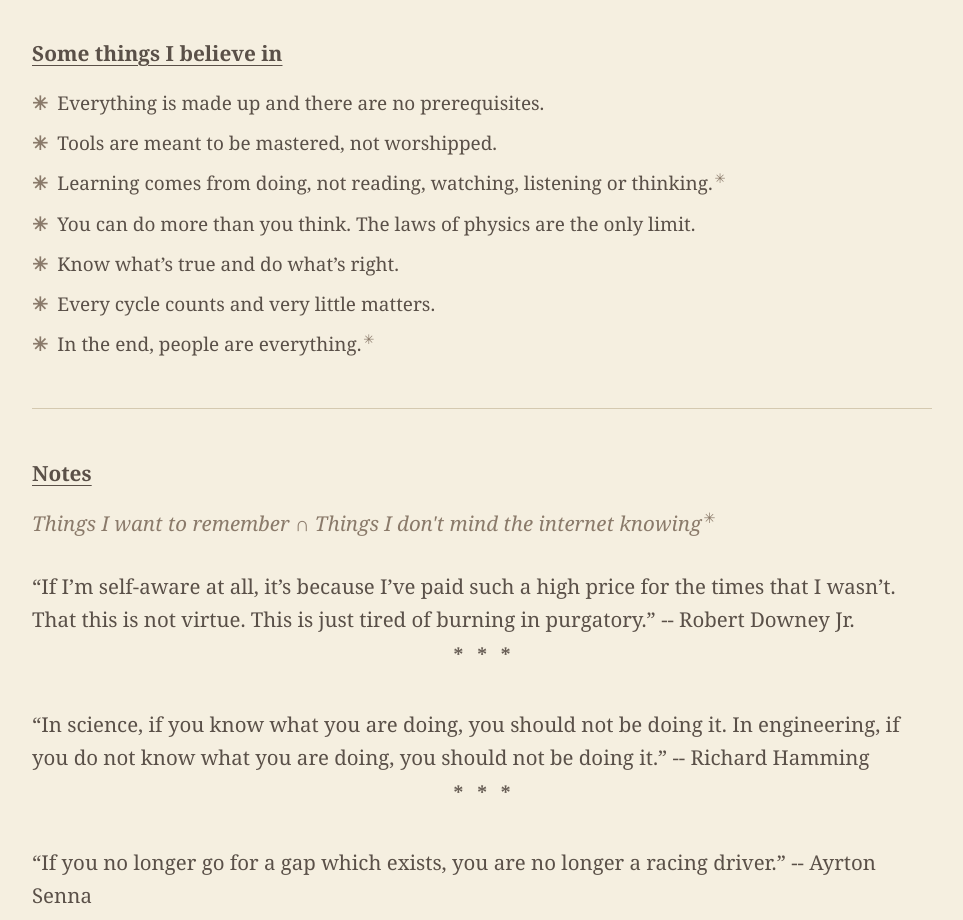
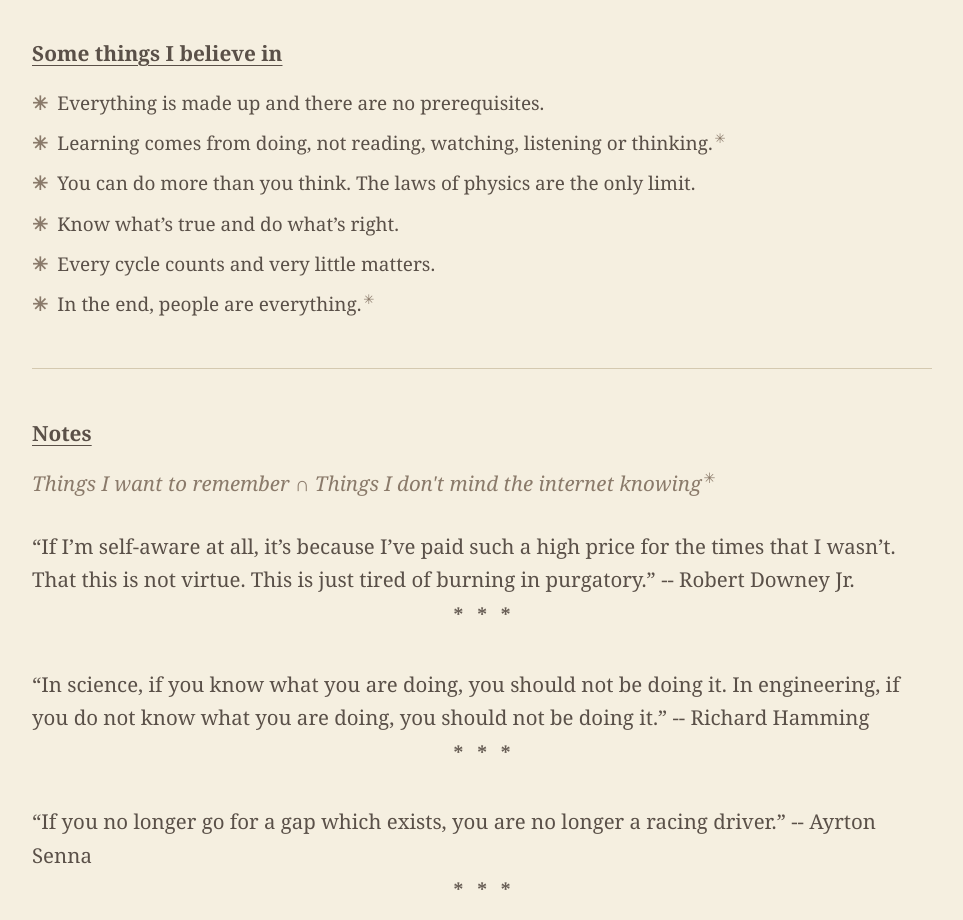
Before and after one commit to notsheesh/notsheesh.github.io, a React (Vite) app: page / in a window 1280 px wide. Shown: the part 840-1760 px from the top of the page, without its empty margins (248-1211 px from the left). Built offline with nearby package versions, Linux system fonts and the light colour scheme; a web font is replaced by a local one.

Commit message:
remove tools belief

```diff
--- a/src/sections/Beliefs.jsx
+++ b/src/sections/Beliefs.jsx
@@ -5,7 +5,6 @@ const SUKEERTHI_TIP = 'Sukeerthi'
 
 const BELIEFS = [
   'Everything is made up and there are no prerequisites.',
-  'Tools are meant to be mastered, not worshipped.',
   <>
     Learning comes from doing, not reading, watching, listening or thinking.
     <PeakTrigger text={GOVIND_TIP} className="annotation-star">
```
